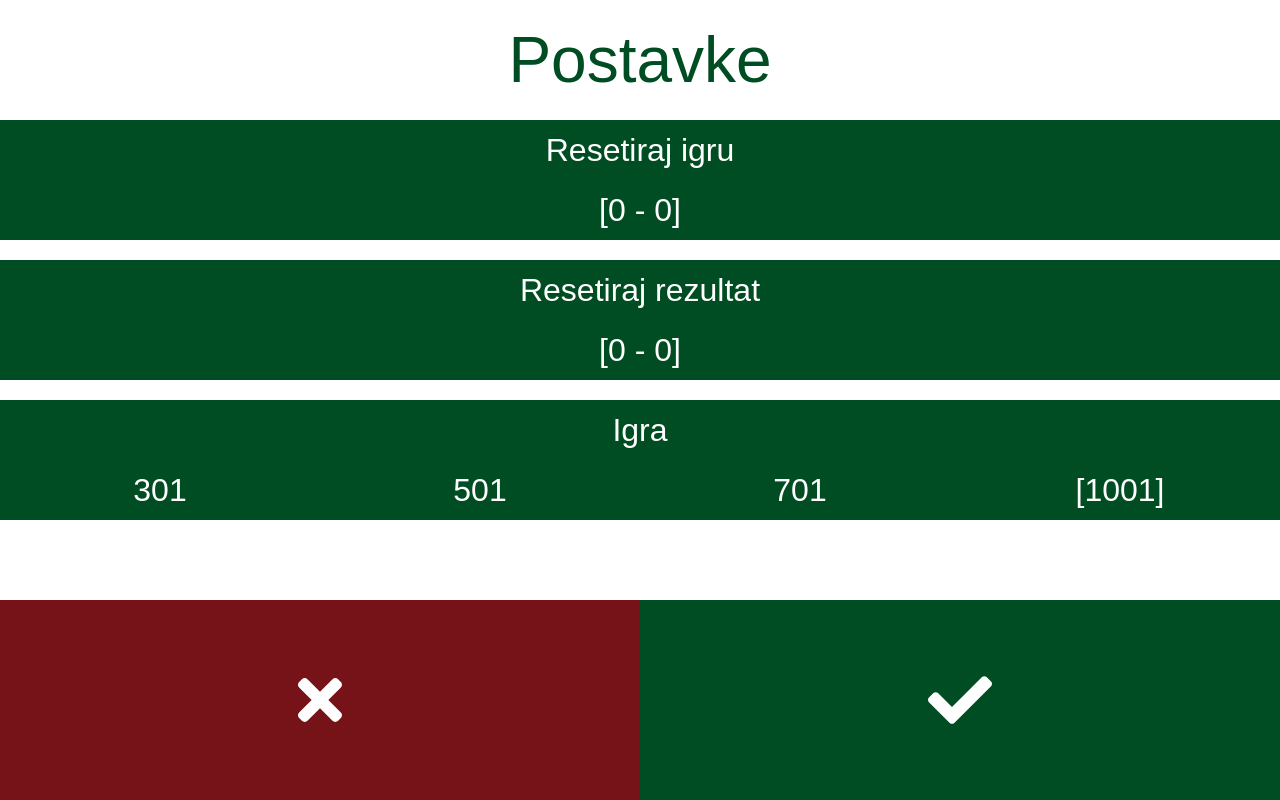
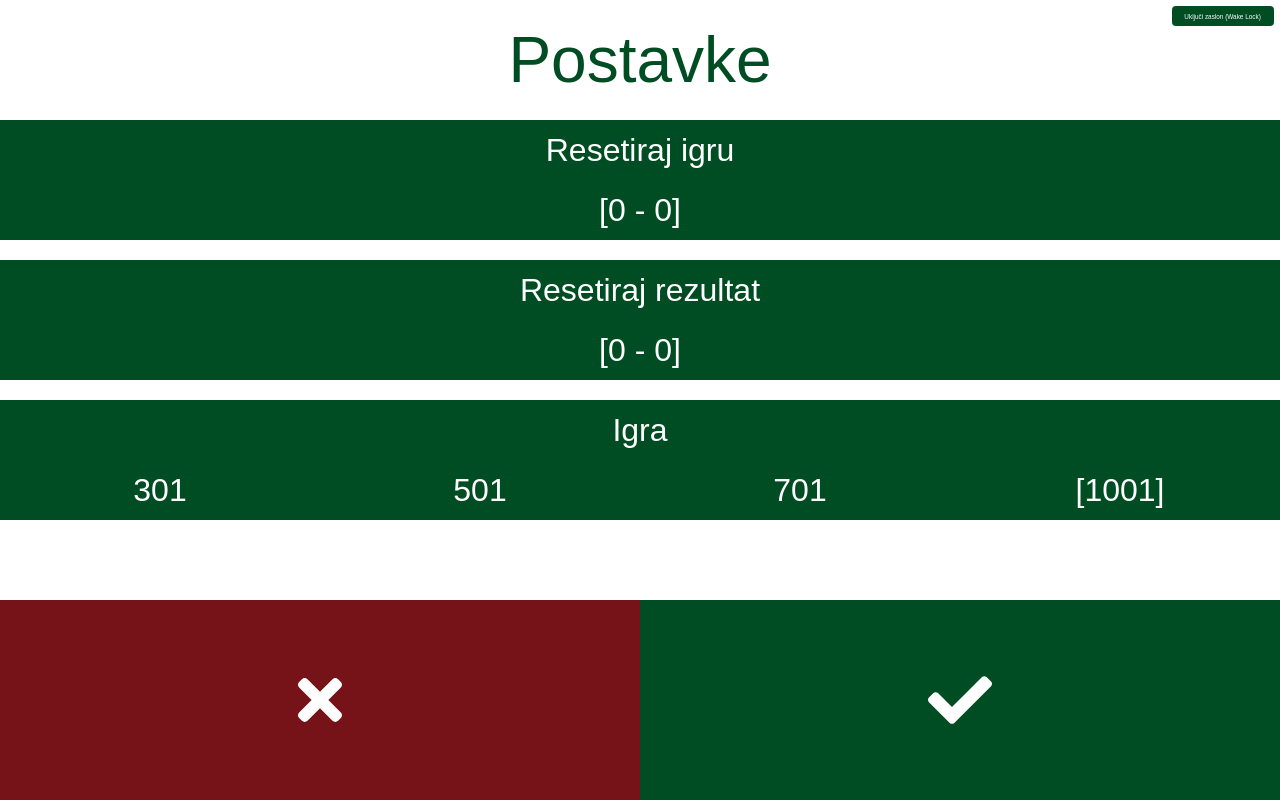
Before and after one commit to webdevcodeblue/Bela-Blok, a plain HTML site: page index.html in a window 1280 px wide. Both pictures are taken after a click on the element 640 px from the left and 20 px from the top of the page. Drawn offline with Linux system fonts and the light colour scheme.

Commit message:
izmjena-wakelock

```diff
--- a/index.html
+++ b/index.html
@@ -191,6 +191,22 @@
         text-align: center;
         z-index: 9999;
       }
+      /*zaslon aktiva */
+      #wakeLockBtn {
+        position: fixed; /* fiksni položaj neovisan o scrollu */
+        top: 0.1rem; /* udaljenost od vrha (prilagodi po želji) */
+        right: 0.1rem; /* udaljenost od desnog ruba */
+        z-index: 9999; /* da bude iznad ostalih elemenata */
+
+        /* Izgled gumba (manje dimenzije, prilagođeno za mob) */
+        background: #004d23; /* tamnozelena pozadina */
+        color: #fff; /* bijeli tekst */
+        font-size: 0.1em; /* manji font */
+        padding: 0.1rem 0.2rem; /* unutarnji razmak */
+        border: none;
+        border-radius: 4px; /* lagano zaobljeni rubovi */
+        cursor: pointer; /* pokazivač ruke */
+      }
     </style>
   </head>
   <body>
@@ -379,6 +395,9 @@
             <td id="options-points">[0 - 0]</td>
           </tr>
         </tbody>
+        <button id="wakeLockBtn" onclick="toggleWakeLock()">
+          Uključi zaslon (Wake Lock)
+        </button>
       </table>
       <div class="options-divider"></div>
       <table class="options-button" onclick="stageScoreReset();">
@@ -416,6 +435,7 @@
           </tr>
         </tbody>
       </table>
+
       <div class="options-filler"></div>
       <table width="100%" height="25%" class="full-size-font">
         <tbody>
@@ -884,6 +904,7 @@
         var usScore = us.points + us.contract;
         var themScore = them.points + them.contract;
 
+        // Ako ni jedan tim nije unio bodove, brišemo ili odustajemo:
         if (usScore === 0 && themScore === 0) {
           if (pointHistory.length === currentGameId) {
             cancelGame();
@@ -897,7 +918,11 @@
         var table = document.getElementById('history-table');
         var oldHtml = table.innerHTML;
 
+        // Provjerimo: jesmo li dodali NOVU ruku ili ispravljamo staru?
         if (pointHistory.length === currentGameId) {
+          // -------------------------
+          // 1) NOVA ruka
+          // -------------------------
           table.innerHTML =
             oldHtml +
             '<tr id="game-' +
@@ -909,38 +934,51 @@
             '</td><td>' +
             themScore +
             '</td></tr>\n';
+
+          // Dodaj u pointHistory
           pointHistory.push({ us: us, them: them });
+
+          // Zaključaj dealera i rotiraj samo kod nove ruke
+          if (!dealerLocked && currentDealer > 0) {
+            dealerLocked = true;
+          }
+          moveToNextDealer();
         } else {
+          // -------------------------
+          // 2) UREDI postojeću ruku
+          // -------------------------
+          // Samo mijenjamo HTML i pointHistory
           document.getElementById('game-' + currentGameId).innerHTML =
             '<td>' + usScore + '</td><td>' + themScore + '</td>';
+
           pointHistory[currentGameId].us = us;
           pointHistory[currentGameId].them = them;
+
+          // OVDJE NEMA 'dealerLocked = true;' NI 'moveToNextDealer();'
+          // Jer ispravljamo stari zapis, ne unosimo novi
         }
 
-        // Kad se završi unos partije, "zaključavamo" dealera (ako još nije)
-        // i rotiramo na sljedećeg:
-        if (!dealerLocked && currentDealer > 0) {
-          dealerLocked = true;
-        }
-        moveToNextDealer();
-
+        // Izračunaj novi zbroj
         var usTotal = 0;
         var themTotal = 0;
         pointHistory.forEach(function (h) {
           usTotal += h.us.points + h.us.contract;
           themTotal += h.them.points + h.them.contract;
         });
-
         updateScoreboard(usTotal, themTotal);
 
+        // Sakrij polje za unos
         document.getElementById('point-entry').hidden = true;
         document.getElementById('overview').hidden = false;
 
+        // Scrollaj povijest na dno
         var historyDiv = document.getElementById('history-div');
         historyDiv.scrollTop = historyDiv.scrollHeight;
 
+        // Spremi stanje (storage)
         storeState();
 
+        // Sakrij "drop-up" ako ga ima
         document.getElementById('player-name-edit').style.display = 'none';
       }
 
@@ -1222,6 +1260,56 @@
           }
         }
       }
+
+      //zaslon stalno ukljucen***************************
+      let wakeLock = null; // spremamo lock objekt
+      let isWakeLocked = false; // bilježimo je li zaslon "zaključan" ili ne
+
+      async function toggleWakeLock() {
+        // Gumb koji mijenjamo
+        const button = document.getElementById('wakeLockBtn');
+
+        // Provjera podrške:
+        if (!('wakeLock' in navigator)) {
+          alert('Wake Lock API nije dostupan u ovom pregledniku.');
+          return;
+        }
+
+        // Ako NEMAMO aktivan lock => zatraži ga
+        if (!isWakeLocked) {
+          try {
+            // Zatražimo "screen" lock
+            wakeLock = await navigator.wakeLock.request('screen');
+            isWakeLocked = true;
+            button.innerText = 'Isključi zaslon (Wake Lock aktivan)';
+            console.log('Zaslon je zaključan i neće se ugasiti.');
+
+            // Ako se lock automatski prekine (npr. prelazak u background),
+            // dobit ćemo "release" event:
+            wakeLock.addEventListener('release', () => {
+              console.log('WakeLock je prekinut (release).');
+              isWakeLocked = false;
+              button.innerText = 'Uključi zaslon (Wake Lock)';
+            });
+          } catch (err) {
+            console.error('Ne mogu uključiti zaslon (wake lock):', err);
+          }
+        }
+        // Ako VEĆ imamo lock => otpusti ga (zaslon se može ugasiti)
+        else {
+          try {
+            if (wakeLock) {
+              await wakeLock.release();
+              wakeLock = null;
+            }
+            isWakeLocked = false;
+            button.innerText = 'Uključi zaslon (Wake Lock)';
+            console.log('Zaslon više nije zaključan (može se ugasiti).');
+          } catch (err) {
+            console.error('Ne mogu isključiti zaslon (wake lock):', err);
+          }
+        }
+      }
     </script>
   </body>
 </html>
```
